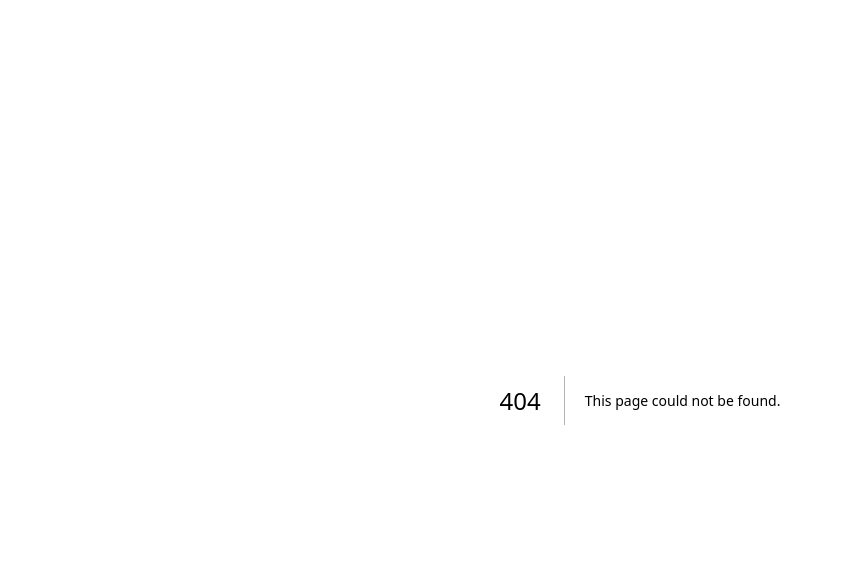
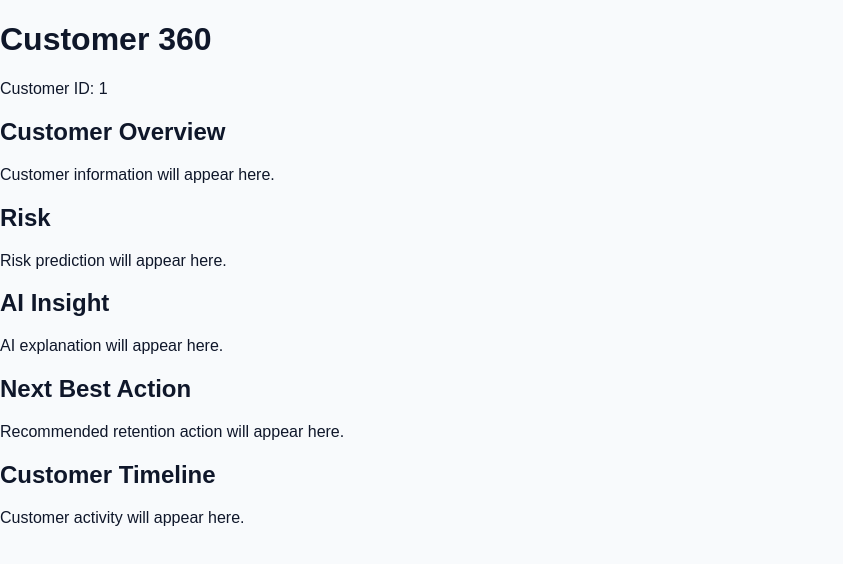
Before and after one commit to akshaybhardwaj411/ai-customer-retention-platform, a Next.js app in the folder frontend/: page /customers/1 in a window 1280 px wide. Before the commit this address had no page. Shown: the top 564 px of the page, without its empty margins (0-843 px from the left). Built offline with nearby package versions, Linux system fonts and the light colour scheme.

Commit message:
Create Customer360Page component for customer details

```diff
--- /dev/null
+++ b/frontend/app/customers/[customerId]/page.tsx
@@ -0,0 +1,46 @@
+type CustomerPageProps = {
+  params: Promise<{
+    customerId: string;
+  }>;
+};
+
+export default async function Customer360Page({
+  params,
+}: CustomerPageProps) {
+  const { customerId } = await params;
+
+  return (
+    <main>
+      <h1>Customer 360</h1>
+
+      <p>
+        Customer ID: {customerId}
+      </p>
+
+      <section>
+        <h2>Customer Overview</h2>
+        <p>Customer information will appear here.</p>
+      </section>
+
+      <section>
+        <h2>Risk</h2>
+        <p>Risk prediction will appear here.</p>
+      </section>
+
+      <section>
+        <h2>AI Insight</h2>
+        <p>AI explanation will appear here.</p>
+      </section>
+
+      <section>
+        <h2>Next Best Action</h2>
+        <p>Recommended retention action will appear here.</p>
+      </section>
+
+      <section>
+        <h2>Customer Timeline</h2>
+        <p>Customer activity will appear here.</p>
+      </section>
+    </main>
+  );
+}
```
